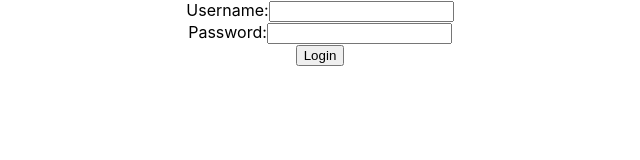
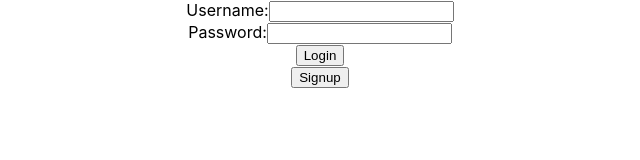
Before and after one commit to CHBDNW/4-Project, a React (Create React App) app in the folder client/: page /login in a window 1280 px wide. Shown: the top 160 px of the page, without its empty margins (320-960 px from the left). Built offline with nearby package versions, Linux system fonts and the light colour scheme; no server answers.

Commit message:
continued signup routes

```diff
--- a/client/src/App.js
+++ b/client/src/App.js
@@ -31,7 +31,7 @@ function App() {
 
       <Routes>
         {/* <Route path="/" element={<MainPage />}/> */}
-        <Route path="/login" element={<Login setUser={setUser} />}/>
+        <Route path="/login" element={<Login setUser={setUser} navigate={navigate} />}/>
         <Route path="/signup" element={<Signup />}/>
       </Routes>
 
--- a/client/src/Login.js
+++ b/client/src/Login.js
@@ -1,7 +1,7 @@
 
 import React, { useState } from 'react';
 
-function Login({ setuser }) {
+function Login({ setuser, navigate }) {
   const [username, setUsername] = useState('');
   const [password, setPassword] = useState('');
 
@@ -35,6 +35,9 @@ function Login({ setuser }) {
         }
       })
   };
+  function handleSignupClick() {
+    navigate('/signup')
+  }
 
   return (
     <div>
@@ -59,6 +62,7 @@ function Login({ setuser }) {
         </div>
         <button type="submit">Login</button>
       </form>
+      <button onClick={handleSignupClick}>Signup</button>
     </div>
   );
 }
```
